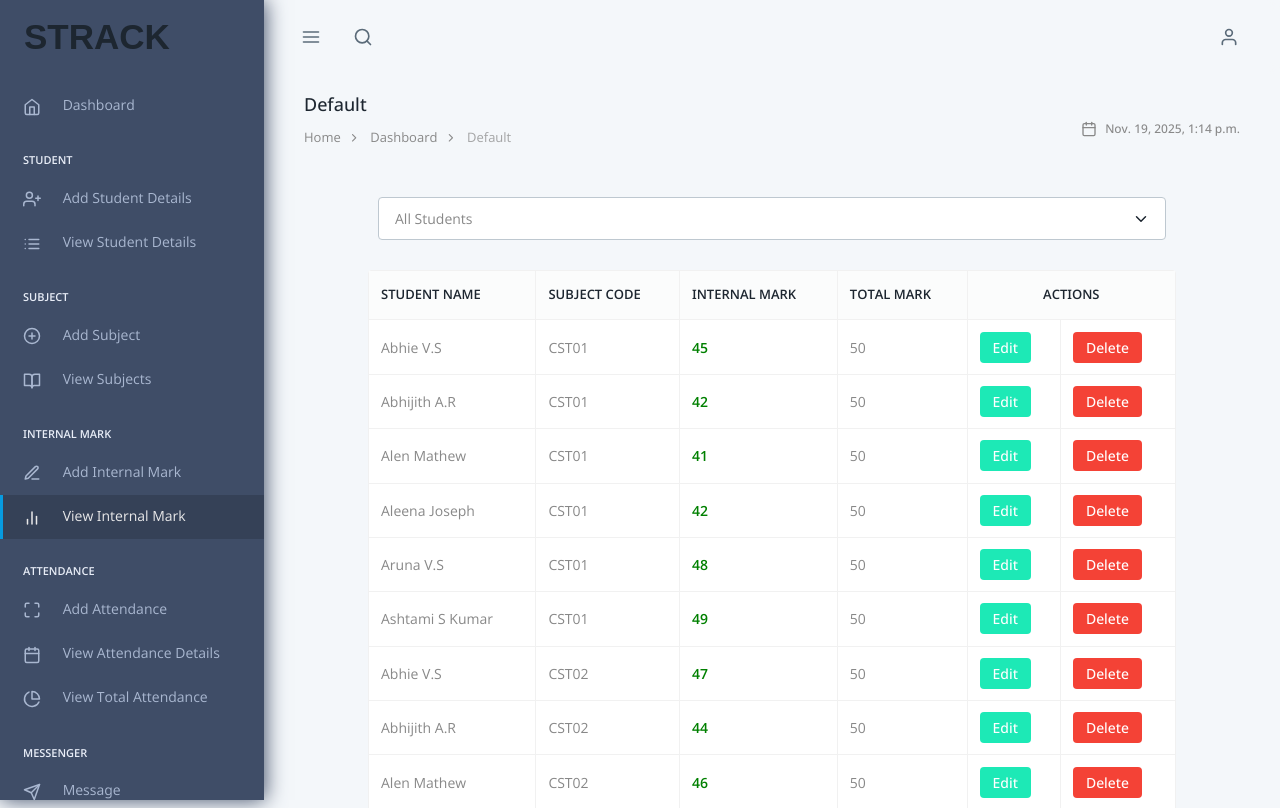
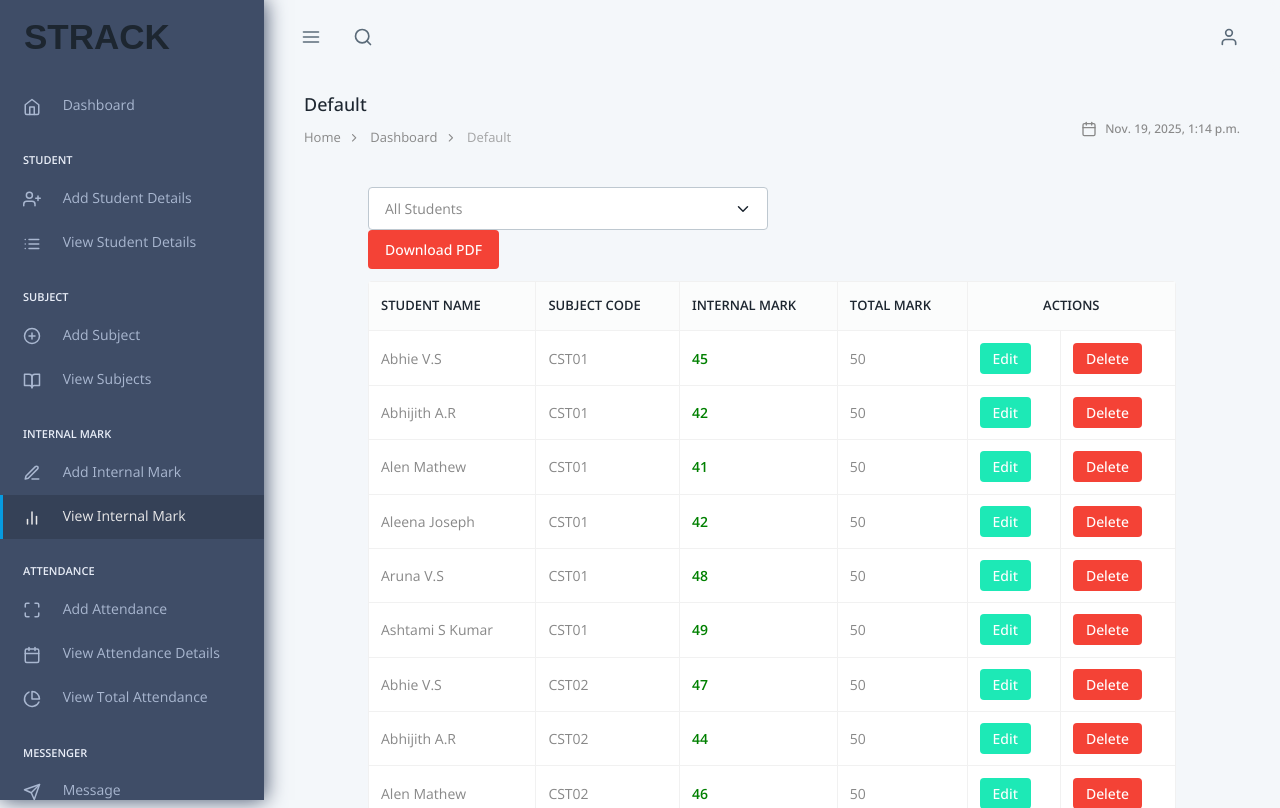
Before and after one commit to AleenaJoseph7/AttendanceTracker, a Django app: page /TeacherAdmin/Displayinternal/ in a window 1280 px wide. Shown: the top 808 px of the page. Run offline with Django 5.2, Linux system fonts and the light colour scheme; data comes from the database, SQL or seed files in the repository.

Commit message:
commit 24 (pdf utils views urls added but not completed (pdf table bot in center and pdf download button alignmet etc to do ))

```diff
--- a/TeacherApp/templates/displayinternal.html
+++ b/TeacherApp/templates/displayinternal.html
@@ -3,9 +3,13 @@
 {% block content %}
 
 <div class="container mt-5">
-    <form method="get" class="mb-5 mt-5" style="padding:10px;">
-    <div class="row">
-        <div class="col-md-4">
+
+    <!-- Filter + PDF button row using flex -->
+    <form method="get" class="mb-3">
+        <div class="d-flex justify-content-between align-items-center">
+
+            <!-- Student Filter on left -->
+            <div style="flex: 1; max-width: 400px;">
                 <select name="student" class="form-select" onchange="this.form.submit()">
                     <option value="">All Students</option>
                     {% for s in students %}
@@ -16,12 +20,22 @@
                     {% endfor %}
                 </select>
             </div>
+
+            <!-- PDF Button on right -->
+            <div>
+                {% if selected_subject %}
+                    <a href="{% url 'internal_pdf' selected_subject %}" class="btn btn-danger">
+                        <i class="bi bi-file-earmark-pdf"></i> Download PDF
+                    </a>
+                {% endif %}
+            </div>
+
         </div>
     </form>
 
+    <!-- Table -->
     <div class="table-responsive shadow-sm p-3 bg-white rounded">
-        <table class="table table-bordered table-hover align-middle" >
-
+        <table class="table table-bordered table-hover align-middle">
             <thead class="table-dark">
                 <tr>
                     <th>Student Name</th>
@@ -31,14 +45,12 @@
                     <th colspan="2" style="text-align:center;">Actions</th>
                 </tr>
             </thead>
-
             <tbody>
                 {% for i in data %}
                     <tr>
                         <td>{{ i.Student.Student_name }}</td>
                         <td>{{ i.Subject.Subject_code }}</td>
                         <td>
-
                             {% if i.Internalmark < 35 %}
                                 <span style="color:red; font-weight:bold;">{{ i.Internalmark }}</span>
                             {% else %}
@@ -63,7 +75,6 @@
                     </tr>
                 {% endfor %}
             </tbody>
-
         </table>
     </div>
 
--- a/TeacherApp/urls.py
+++ b/TeacherApp/urls.py
@@ -33,6 +33,11 @@ urlpatterns=[
     path('deleteattendance/<int:a_id>/',views.deleteattendance,name="deleteattendance"),
     path('AttendancePercentagePage/',views.AttendancePercentagePage,name="AttendancePercentagePage"),
 
+    path("pdf/internal/<int:subject_id>/", views.internal_pdf, name="internal_pdf"),
+    path("pdf/student/<int:student_id>/", views.student_attendance_pdf, name="student_attendance_pdf"),
+    path("pdf/subject/<int:subject_id>/", views.subject_attendance_pdf, name="subject_attendance_pdf"),
+
+
     path('AdminLoginPage/',views.AdminLoginPage,name="AdminLoginPage"),
     path('AdminLogin/',views.AdminLogin,name="AdminLogin"),
     path('AdminLogout/',views.AdminLogout,name="AdminLogout"),
--- a/TeacherApp/views.py
+++ b/TeacherApp/views.py
@@ -6,6 +6,9 @@ from django.contrib.auth import authenticate,login
 import datetime
 from datetime import date
 from django.db.models import Count, Q
+
+from django.http import FileResponse
+from .utils.pdf_generator import generate_pdf_table
 
 from TeacherApp.models import Studentdb,Subjectdb,Attendancedb,Internalmarkdb
 
@@ -179,9 +182,12 @@ def Saveinternal(request):
         ob.save()
         return redirect(Addinternalpage)
 def Displayinternal(request):
+    import datetime
     date = datetime.datetime.now()
     student_id = request.GET.get("student")
+    selected_subject = request.GET.get("subject")  # Get from request if filtering by subject
 
+    # Filter by student if provided
     if student_id:
         data = Internalmarkdb.objects.filter(Student_id=student_id)
     else:
@@ -189,14 +195,19 @@ def Displayinternal(request):
 
     students = Studentdb.objects.all()
 
+    # If no subject selected, pick the first one in data (optional)
+    if not selected_subject and data.exists():
+        selected_subject = data.first().Subject.id
+
     return render(
         request,
         "displayinternal.html",
         {
-            'data': data,
-            'date': date,
-            'students': students,
-            'student_id': student_id,
+            "data": data,
+            "date": date,
+            "students": students,
+            "student_id": student_id,
+            "selected_subject": selected_subject,  # ✅ Must pass this
         }
     )
 
@@ -314,6 +325,59 @@ def AttendancePercentagePage(request):
                   {"subjects": subjects, "data": data, "selected_subject": selected_subject,'date':date})
 
 
+def internal_pdf(request, subject_id):
+    subject = Subjectdb.objects.get(id=subject_id)
+    records = Internalmarkdb.objects.filter(Subject=subject)
+
+    data_rows = [["Student Name", "Internal Mark", "Total Mark"]]
+    for r in records:
+        data_rows.append([r.Student.Student_name, r.Internalmark, r.Totalmark])
+
+    pdf_buffer = generate_pdf_table(
+        f"Internal Marks Report - {subject.Subject_code}", data_rows
+    )
+
+    return FileResponse(pdf_buffer, as_attachment=True, filename="internal_marks.pdf")
+
+
+
+def student_attendance_pdf(request, student_id):
+    data = Attendancedb.objects.filter(Student_id=student_id).order_by("Date")
+
+    student_name = data[0].Student.Student_name if data else "Student"
+
+    # Table headers
+    data_rows = [["Date", "Status"]]
+
+    for i in data:
+        data_rows.append([str(i.Date), i.Status])
+
+    pdf_buffer = generate_pdf_table(
+        f"Attendance Report - {student_name}", data_rows
+    )
+
+    return FileResponse(pdf_buffer, as_attachment=True, filename="student_attendance.pdf")
+
+
+
+def subject_attendance_pdf(request, subject_id):
+    data = Attendancedb.objects.filter(Subject_id=subject_id).order_by("Date")
+
+    subject_name = data[0].Subject.Subject_name if data else "Subject"
+
+    # Table headers
+    data_rows = [["Date", "Student Name", "Status"]]
+
+    for i in data:
+        data_rows.append([str(i.Date), i.Student.Student_name, i.Status])
+
+    pdf_buffer = generate_pdf_table(
+        f"Attendance Report - {subject_name}", data_rows
+    )
+
+    return FileResponse(pdf_buffer, as_attachment=True, filename="subject_attendance.pdf")
+
+
 
 
 
```
Also changed, not shown: TeacherApp/utils/pdf_generator.py (added, +45 -0 lines). Lines whose indentation alone changed are shown as unchanged.
